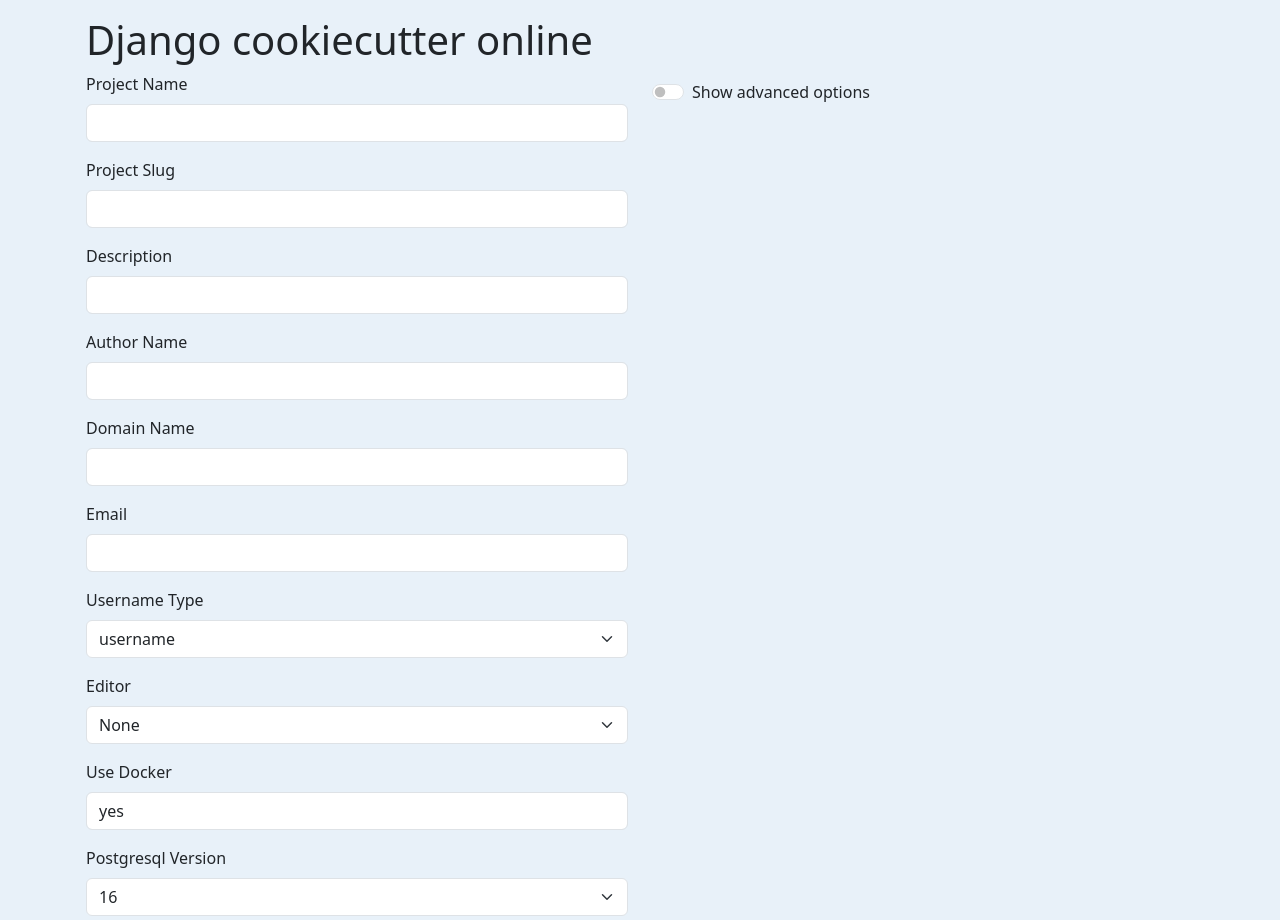
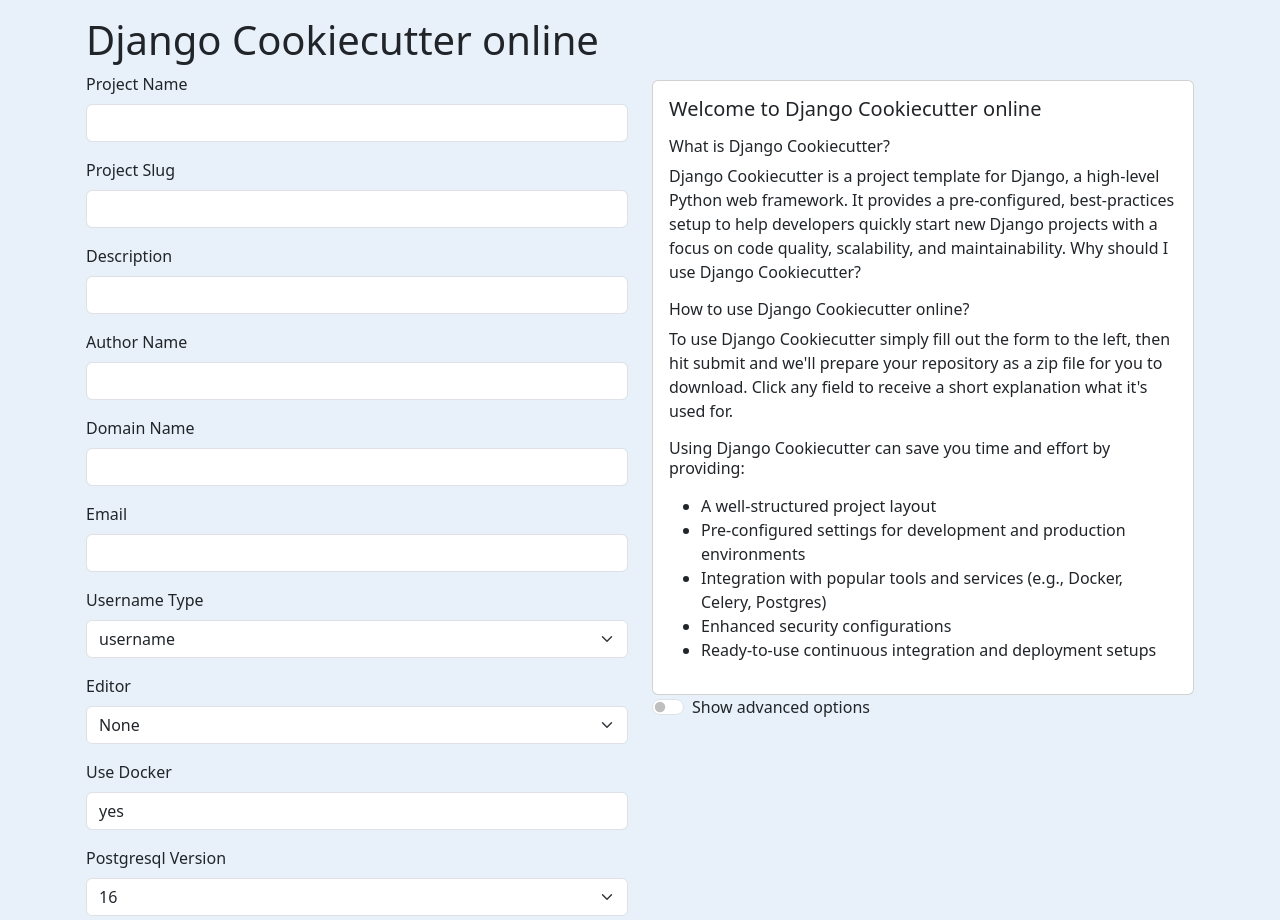
Before and after one commit to srccast/django-cookiecutter, a Flask app: page / in a window 1280 px wide. Shown: the top 920 px of the page. Run offline with Flask 3, Linux system fonts and the light colour scheme; some libraries are stand-ins or nearby versions.

Commit message:
Update index.html

```diff
--- a/templates/index.html
+++ b/templates/index.html
@@ -1,19 +1,13 @@
 {% from 'bootstrap5/form.html' import render_form %}
-
 <!DOCTYPE html>
 <html lang="en">
     <head>
         <meta charset="utf-8">
         <meta name="viewport" content="width=device-width, initial-scale=1">
-
         <title>
-        {% block title %}
-            Django Cookiecutter
-        {% endblock %}
+            {% block title %}Django Cookiecutter{% endblock %}
         </title>
-
         {{ bootstrap.load_css() }}
-
         <style>
         body {
             background: #e8f1f9;
@@ -23,10 +17,10 @@
             top: 5em;
         }
         </style>
-
         <script>
         function showHelpPrompt(name, description) {
             document.querySelector("#helpbox").classList.remove("d-none");
+            document.querySelector("#faqbox").classList.add("d-none");
             document.querySelector("#card-title").textContent = name;
             document.querySelector("#card-body").textContent = description;
         }
@@ -136,23 +130,55 @@
             <div class="container p-3">
                 <div class="row">
                     <div class="col">
-                <h1>Django cookiecutter online</h1>
+                        <h1>Django Cookiecutter online</h1>
                         {{ render_form(form) }}
                     </div>
                     <div class="col pt-3">
                         <div class="sticky-top p-6">
+                            <div class="card" id="faqbox">
+                                <div class="card-body">
+                                    <h5 class="card-title">Welcome to Django Cookiecutter online</h5>
+                                    <p class="card-text">
+                                        <h6>What is Django Cookiecutter?</h6>
+                                        <p>
+                                            Django Cookiecutter is a project template for Django,
+                                            a high-level Python web framework. It provides a pre-configured,
+                                            best-practices setup to help developers quickly start new Django projects
+                                            with a focus on code quality, scalability, and maintainability.
+                                            Why should I use Django Cookiecutter?
+                                        </p>
+                                        <h6>How to use Django Cookiecutter online?</h6>
+                                        <p>
+                                            To use Django Cookiecutter simply fill out the form to the left, then hit
+                                            submit and we'll prepare your repository as a zip file for you to download.
+                                            Click any field to receive a short explanation what it's used for.
+                                        </p>
+                                        <h6>Using Django Cookiecutter can save you time and effort by providing:</h6>
+                                        <p>
+                                            <ul>
+                                                <li>A well-structured project layout</li>
+                                                <li>Pre-configured settings for development and production environments</li>
+                                                <li>Integration with popular tools and services (e.g., Docker, Celery, Postgres)</li>
+                                                <li>Enhanced security configurations</li>
+                                                <li>Ready-to-use continuous integration and deployment setups</li>
+                                            </ul>
+                                        </p>
+                                    </p>
+                                </div>
+                            </div>
                             <div class="card d-none" id="helpbox">
                                 <div class="card-body">
-                            <h5 id="card-title" class="card-title">Card title</h5>
-                            <p id="card-body" class="card-text">Some quick example text to build on the card title and make
-                                up the bulk of the card's content.</p>
+                                    <h5 id="card-title" class="card-title"></h5>
+                                    <p id="card-body" class="card-text"></p>
                                 </div>
                             </div>
                             <div class="form-check form-switch">
-                        <input class="form-check-input" type="checkbox" role="switch" id="showAdvancedOptionsToggle">
+                                <input class="form-check-input"
+                                       type="checkbox"
+                                       role="switch"
+                                       id="showAdvancedOptionsToggle">
                                 <label class="form-check-label" for="showAdvancedOptionsToggle">Show advanced options</label>
                             </div>
-
                         </div>
                     </div>
                 </div>
@@ -167,7 +193,11 @@
             const name = element.children[1].name
             element.onclick = function () {
                 showHelpPrompt(displayName, FIELD_CONFIG[name]["description"])
-            }
+            };
+            element.addEventListener("focusout", function() {
+                document.querySelector("#helpbox").classList.add("d-none");
+                document.querySelector("#faqbox").classList.remove("d-none");
+            });
         })
     }
     attachOnclickListener();
```
Lines whose indentation alone changed are shown as unchanged.
